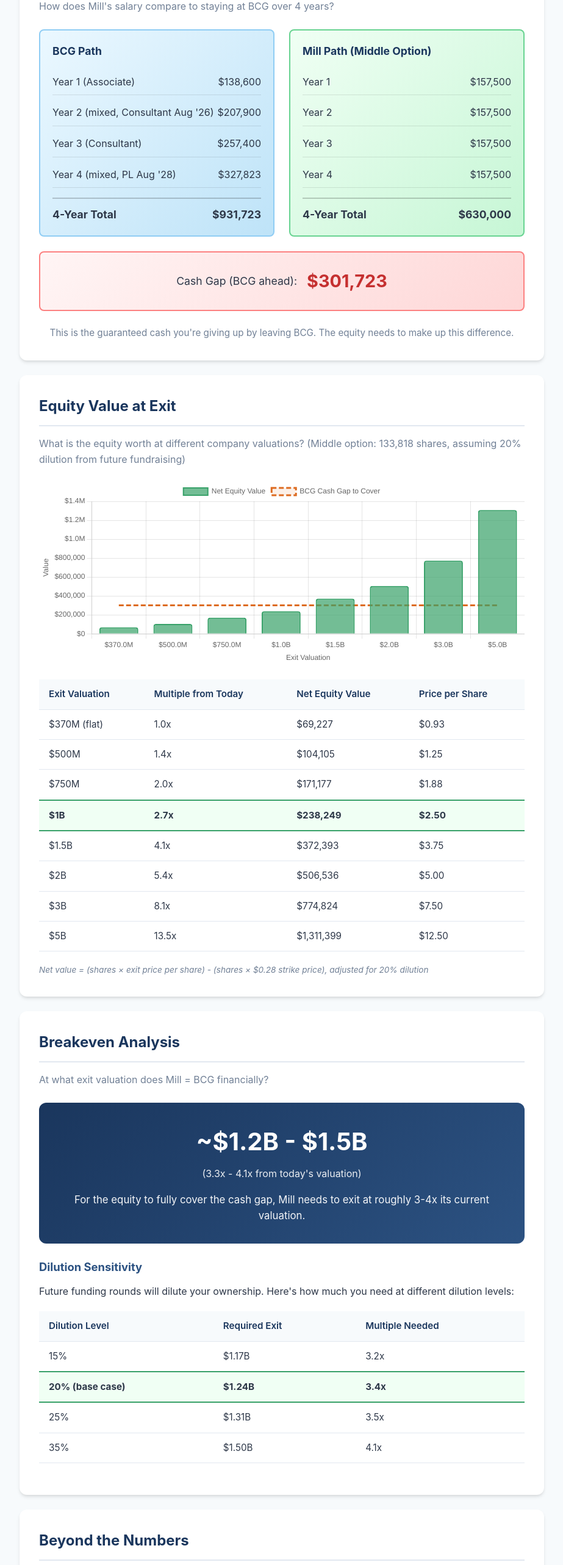
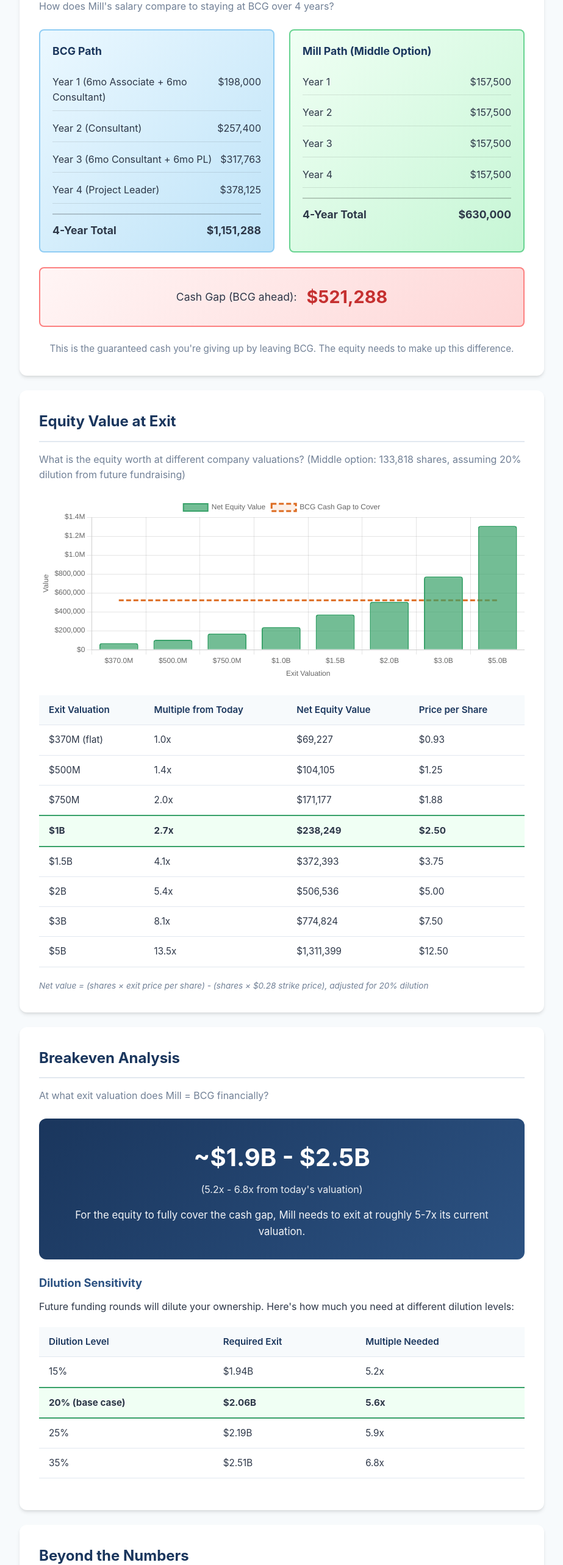
Before and after one commit to gavinpola/gavin-offer-analysis, a plain HTML site: page index.html in a window 1280 px wide. Shown: the part 1680-4246 px from the top of the page at 61% size, without its empty margins (178-1101 px from the left). Drawn offline with nearby package versions, Linux system fonts and the light colour scheme.

Commit message:
Fix BCG timeline: Y1 mixed, Y2 consultant, Y3 mixed, Y4 PL
- Year 1: 6mo Associate + 6mo Consultant = $198K
- Year 2: Full Consultant = $257K
- Year 3: 6mo Consultant + 6mo PL = $318K
- Year 4: Full PL = $378K
- Cash gap: $521K
- Breakeven: 5-6x ($1.9-2.5B)

```diff
--- a/analysis.js
+++ b/analysis.js
@@ -47,7 +47,7 @@ function createExitChart() {
     });
 
     // BCG cash gap line (constant)
-    const cashGap = 301723;
+    const cashGap = 521288;
     const cashGapLine = exitValuations.map(() => cashGap);
 
     new Chart(ctx, {
--- a/index.html
+++ b/index.html
@@ -109,24 +109,24 @@
                     <h4>BCG Path</h4>
                     <div class="year-breakdown">
                         <div class="year-item">
-                            <span>Year 1 (Associate)</span>
-                            <span>$138,600</span>
+                            <span>Year 1 (6mo Associate + 6mo Consultant)</span>
+                            <span>$198,000</span>
                         </div>
                         <div class="year-item">
-                            <span>Year 2 (mixed, Consultant Aug '26)</span>
-                            <span>$207,900</span>
-                        </div>
-                        <div class="year-item">
-                            <span>Year 3 (Consultant)</span>
+                            <span>Year 2 (Consultant)</span>
                             <span>$257,400</span>
                         </div>
                         <div class="year-item">
-                            <span>Year 4 (mixed, PL Aug '28)</span>
-                            <span>$327,823</span>
+                            <span>Year 3 (6mo Consultant + 6mo PL)</span>
+                            <span>$317,763</span>
+                        </div>
+                        <div class="year-item">
+                            <span>Year 4 (Project Leader)</span>
+                            <span>$378,125</span>
                         </div>
                         <div class="year-total">
                             <span>4-Year Total</span>
-                            <span>$931,723</span>
+                            <span>$1,151,288</span>
                         </div>
                     </div>
                 </div>
@@ -159,7 +159,7 @@
 
             <div class="cash-gap">
                 <span class="gap-label">Cash Gap (BCG ahead):</span>
-                <span class="gap-value">$301,723</span>
+                <span class="gap-value">$521,288</span>
             </div>
             <p class="gap-note">This is the guaranteed cash you're giving up by leaving BCG. The equity needs to make up this difference.</p>
         </section>
@@ -245,10 +245,10 @@
 
             <div class="breakeven-box">
                 <div class="breakeven-headline">
-                    <span class="number">~$1.2B - $1.5B</span>
-                    <span class="context">(3.3x - 4.1x from today's valuation)</span>
+                    <span class="number">~$1.9B - $2.5B</span>
+                    <span class="context">(5.2x - 6.8x from today's valuation)</span>
                 </div>
-                <p>For the equity to fully cover the cash gap, Mill needs to exit at roughly 3-4x its current valuation.</p>
+                <p>For the equity to fully cover the cash gap, Mill needs to exit at roughly 5-7x its current valuation.</p>
             </div>
 
             <h3>Dilution Sensitivity</h3>
@@ -266,23 +266,23 @@
                     <tbody>
                         <tr>
                             <td>15%</td>
-                            <td>$1.17B</td>
-                            <td>3.2x</td>
+                            <td>$1.94B</td>
+                            <td>5.2x</td>
                         </tr>
                         <tr class="highlight-row">
                             <td><strong>20% (base case)</strong></td>
-                            <td><strong>$1.24B</strong></td>
-                            <td><strong>3.4x</strong></td>
+                            <td><strong>$2.06B</strong></td>
+                            <td><strong>5.6x</strong></td>
                         </tr>
                         <tr>
                             <td>25%</td>
-                            <td>$1.31B</td>
-                            <td>3.5x</td>
+                            <td>$2.19B</td>
+                            <td>5.9x</td>
                         </tr>
                         <tr>
                             <td>35%</td>
-                            <td>$1.50B</td>
-                            <td>4.1x</td>
+                            <td>$2.51B</td>
+                            <td>6.8x</td>
                         </tr>
                     </tbody>
                 </table>
@@ -390,7 +390,7 @@
             </div>
 
             <div class="final-note">
-                <p><strong>The math requires ~3-4x exit to break even with BCG.</strong> That's very achievable for a well-positioned Series C company with Nest-pedigree founders and an Amazon partnership.</p>
+                <p><strong>The math requires ~5-6x exit to break even with BCG.</strong> That's ambitious but achievable for a well-positioned Series C company with Nest-pedigree founders and an Amazon partnership.</p>
                 <p>But honestly? The case for Mill isn't just about expected value. It's about building something meaningful, learning from world-class founders, and positioning for a career in startups.</p>
                 <p>Some things can't be put in a spreadsheet.</p>
             </div>
```
